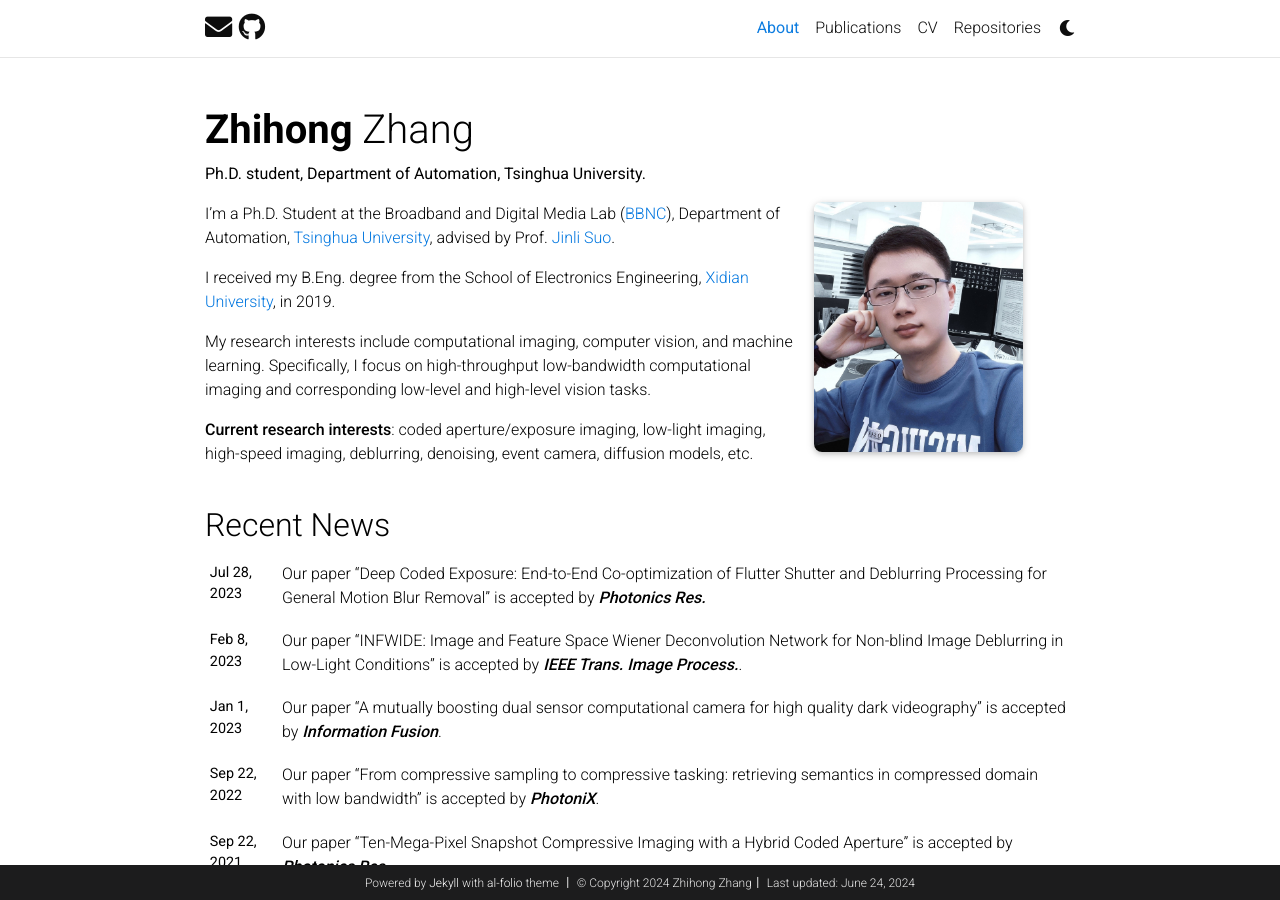
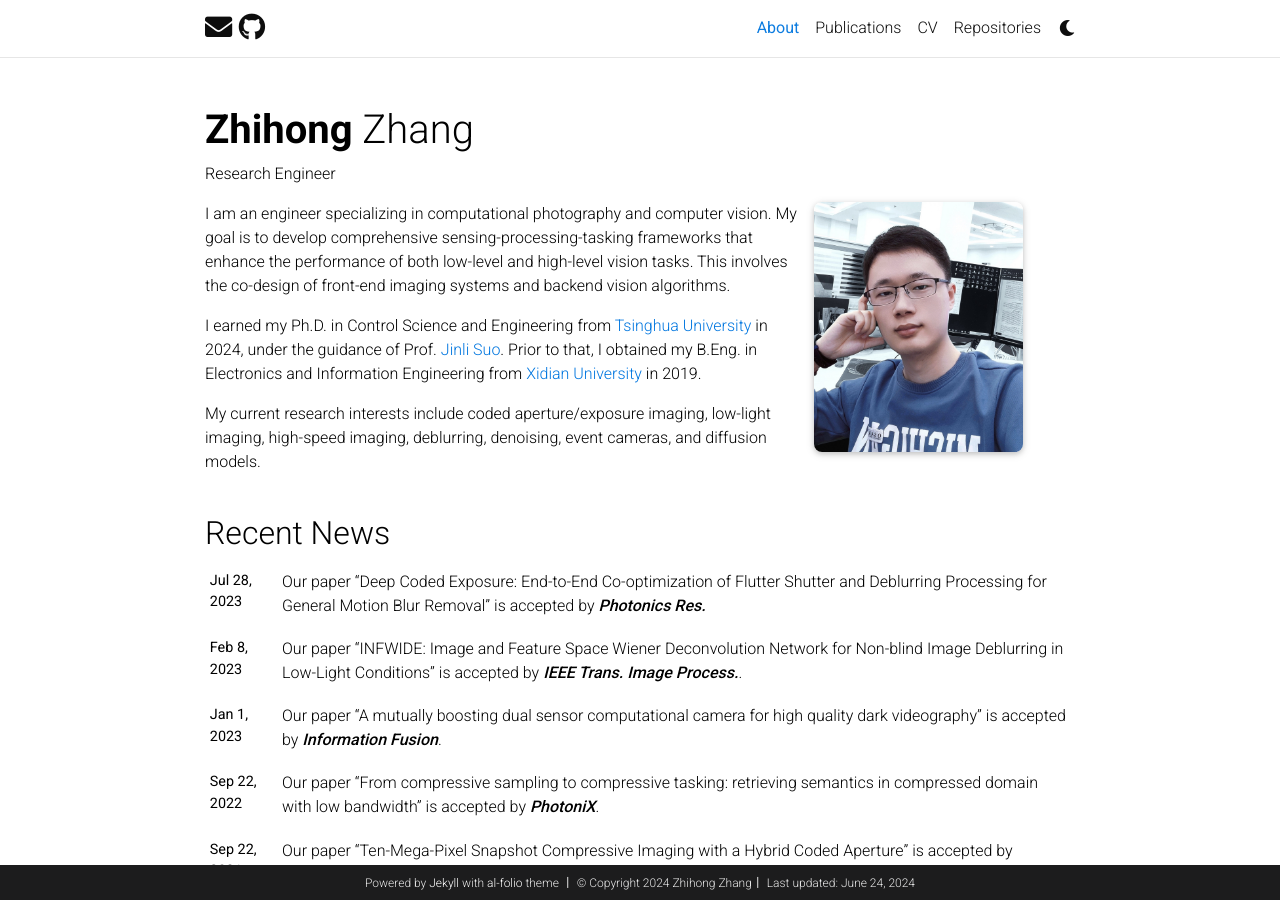
Before and after one commit to zhihongz/zhihongz.github.io, a Jekyll site: the page built from _pages/about.md, in a window 1280 px wide and 900 px high. Built offline with Jekyll 4.4.1, drawn with Linux system fonts in a browser that asks for light colours; full-size pictures stand in for the smaller copies a plugin makes; comment, search, counter and statistics services are not loaded; a style sheet for code colours, icons or effects is not loaded.

Commit message:
update bio

```diff
--- a/_data/cv.yml
+++ b/_data/cv.yml
@@ -17,7 +17,7 @@
   contents:
     - title: Ph.D. in Control Science and Engineering
       institution: Tsinghua University, Beijing, China
-      year: 2019.8 - present
+      year: 2019.8 - 2024
       maindescription: Computational photography, computer vision, deep learning
       badge: tsinghua.png
 #       description:
--- a/_pages/about.md
+++ b/_pages/about.md
@@ -2,7 +2,7 @@
 layout: about
 title: About
 permalink: /
-subtitle: <b> Ph.D. student, Department of Automation, Tsinghua University. </b>
+subtitle: Research Engineer
 
 profile:
   align: right
@@ -16,11 +16,8 @@ selected_papers: true # includes a list of papers marked as "selected={true}"
 services: true # include the services
 social: true  # includes social icons at the bottom of the page
 ---
+I am an engineer specializing in computational photography and computer vision. My goal is to develop comprehensive sensing-processing-tasking frameworks that enhance the performance of both low-level and high-level vision tasks. This involves the co-design of front-end imaging systems and backend vision algorithms.
 
-I’m a Ph.D. Student at the Broadband and Digital Media Lab (<a href='http://media.au.tsinghua.edu.cn/'>BBNC</a>), Department of Automation, <a href='https://www.tsinghua.edu.cn/'>Tsinghua University</a>, advised by Prof. <a href='https://scholar.google.com/citations?user=e4lel8QAAAAJ'>Jinli Suo</a>.
+I earned my Ph.D. in Control Science and Engineering from <a href='https://www.tsinghua.edu.cn/'>Tsinghua University</a> in 2024, under the guidance of Prof. <a href='https://scholar.google.com/citations?user=e4lel8QAAAAJ'>Jinli Suo</a>. Prior to that, I obtained my B.Eng. in Electronics and Information Engineering from <a href='https://www.xidian.edu.cn/'>Xidian University</a> in 2019.
 
-I received my B.Eng. degree from the School of Electronics Engineering, <a href='https://www.xidian.edu.cn/'>Xidian University</a>, in 2019.
-
-My research interests include computational imaging, computer vision, and machine learning. Specifically, I focus on high-throughput low-bandwidth computational imaging and corresponding low-level and high-level vision tasks.
-
-**Current research interests**: coded aperture/exposure imaging, low-light imaging, high-speed imaging, deblurring, denoising, event camera, diffusion models, etc.
+My current research interests include coded aperture/exposure imaging, low-light imaging, high-speed imaging, deblurring, denoising, event cameras, and diffusion models.
```
Also changed, not shown: 2 other files.
